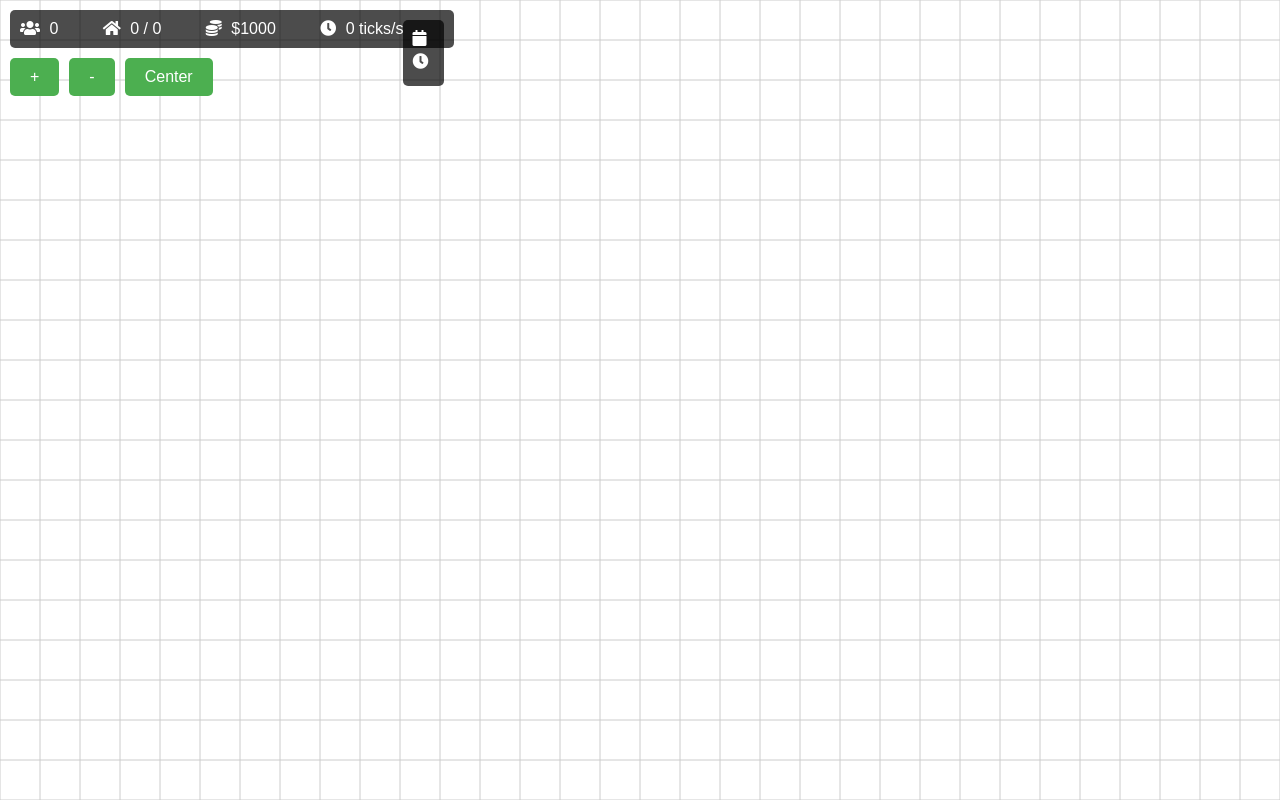
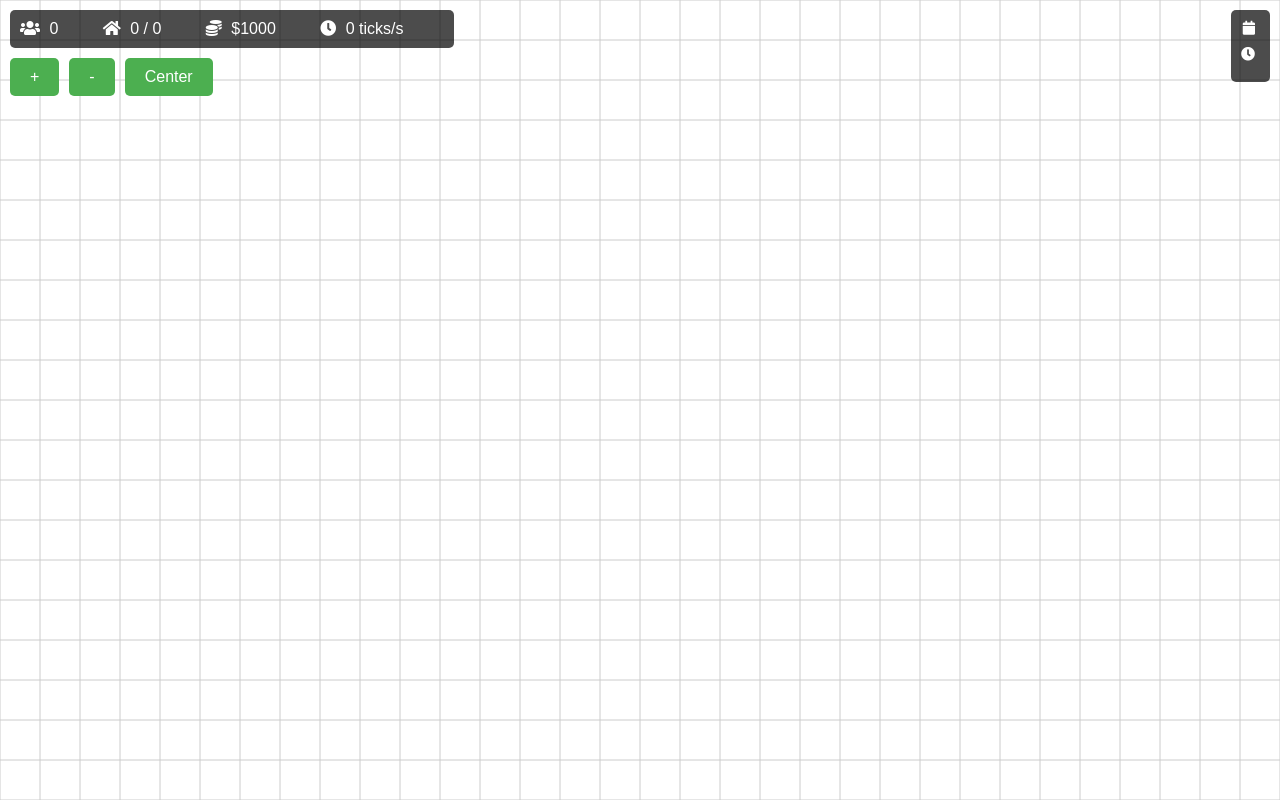
Before and after one commit to benda95280/CityExpansionPrototype, a Flask app: page / in a window 1280 px wide. Run offline with Flask 3, Linux system fonts and the light colour scheme; some libraries are stand-ins or nearby versions.

Commit message:
Agent step completed: Fix the positioning of the time and current day topbar

```diff
--- a/static/css/style.css
+++ b/static/css/style.css
@@ -43,13 +43,18 @@ body, html {
 }
 
 #time-resources {
-    position: absolute;
+    position: fixed;
     top: 10px;
     right: 10px;
     background-color: rgba(0, 0, 0, 0.7);
     color: white;
     padding: 10px;
     border-radius: 5px;
+    font-size: 14px;
+    display: flex;
+    flex-direction: column;
+    align-items: flex-end;
+    z-index: 1000;
 }
 
 #time-resources span {
```
Also changed, not shown: 1 other file.
